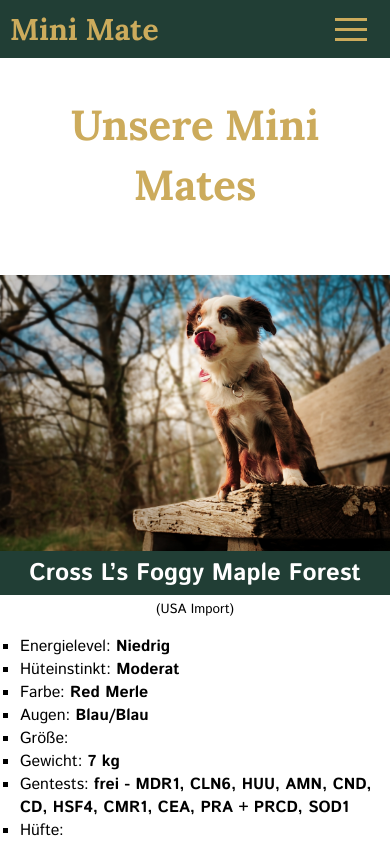
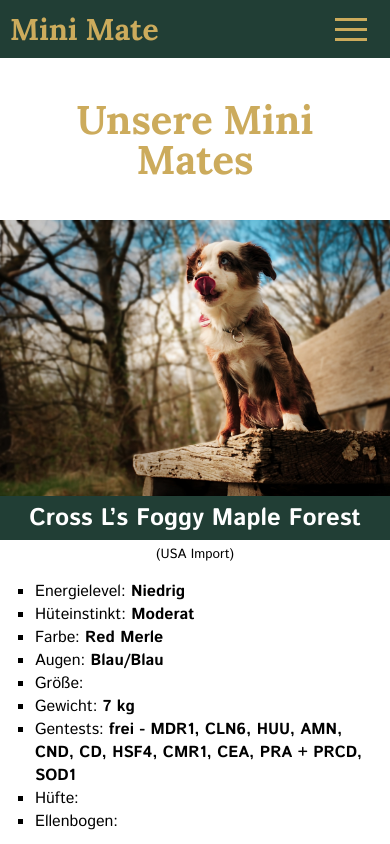
Before and after one commit to 19101990/mini-mate, a React (Create React App) app: page /dogs in a window 390 px wide. Shown: the top 844 px of the page. Built offline with nearby package versions, Linux system fonts and the light colour scheme.

Commit message:
update pages

```diff
--- a/src/index.scss
+++ b/src/index.scss
@@ -368,6 +368,7 @@ html:not(:has(#main)) header + div {
     display: flex;
     flex-direction: column;
     height: auto;
+    margin-bottom: 55px;
     .hero_img {
       &:before {
         content: none;
@@ -624,8 +625,10 @@ html:not(:has(#main)) header + div {
   @media(max-width: 756px) {
     margin-bottom: 80px;
     .headline {
-      margin-bottom: 60px;
-      font-size: 42px;
+      margin-bottom: 40px;
+      margin-top: 40px;
+      font-size: 40px;
+      line-height: 40px;
       padding: 0 15px;
     }
     .dogs_page_wrapper {
@@ -661,6 +664,10 @@ html:not(:has(#main)) header + div {
             padding-top: 5px;
             padding-bottom: 5px;
             text-align: center;
+          }
+          div {
+            padding-left: 15px;
+            padding-right: 15px;
           }
         }
         .dog_image {
@@ -728,7 +735,9 @@ html:not(:has(#main)) header + div {
     width: calc(100vw - 30px);
     .headline {
       margin-bottom: 40px;
-      font-size: 42px;
+      margin-top: 40px;
+      font-size: 40px;
+      line-height: 40px;
       padding: 0 15px;
     }
     .headline__small {
@@ -786,7 +795,11 @@ html:not(:has(#main)) header + div {
   }
   @media(max-width: 756px) {
     .headline {
-      margin-bottom: 20px;
+      margin-bottom: 40px;
+      margin-top: 40px;
+      font-size: 40px;
+      line-height: 40px;
+      padding: 0 15px;
     }
     .contact_links {
       margin: 20px 0 20px;
```
